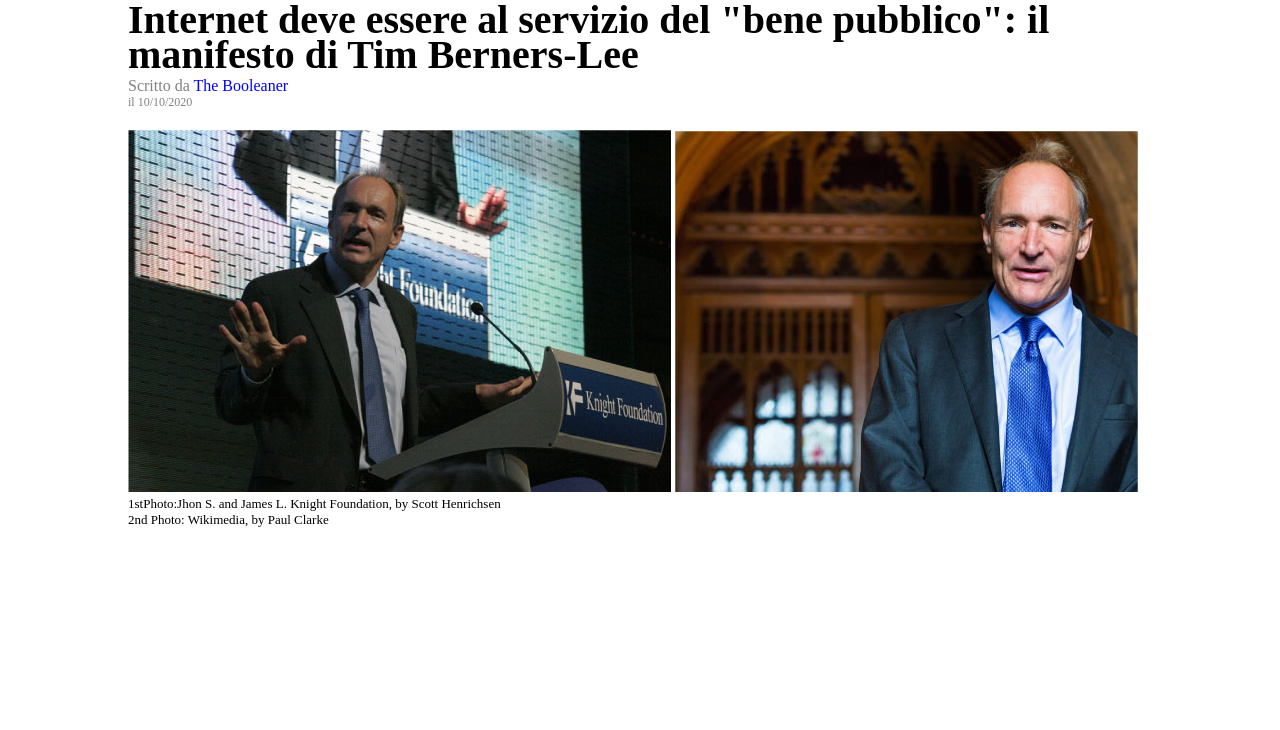
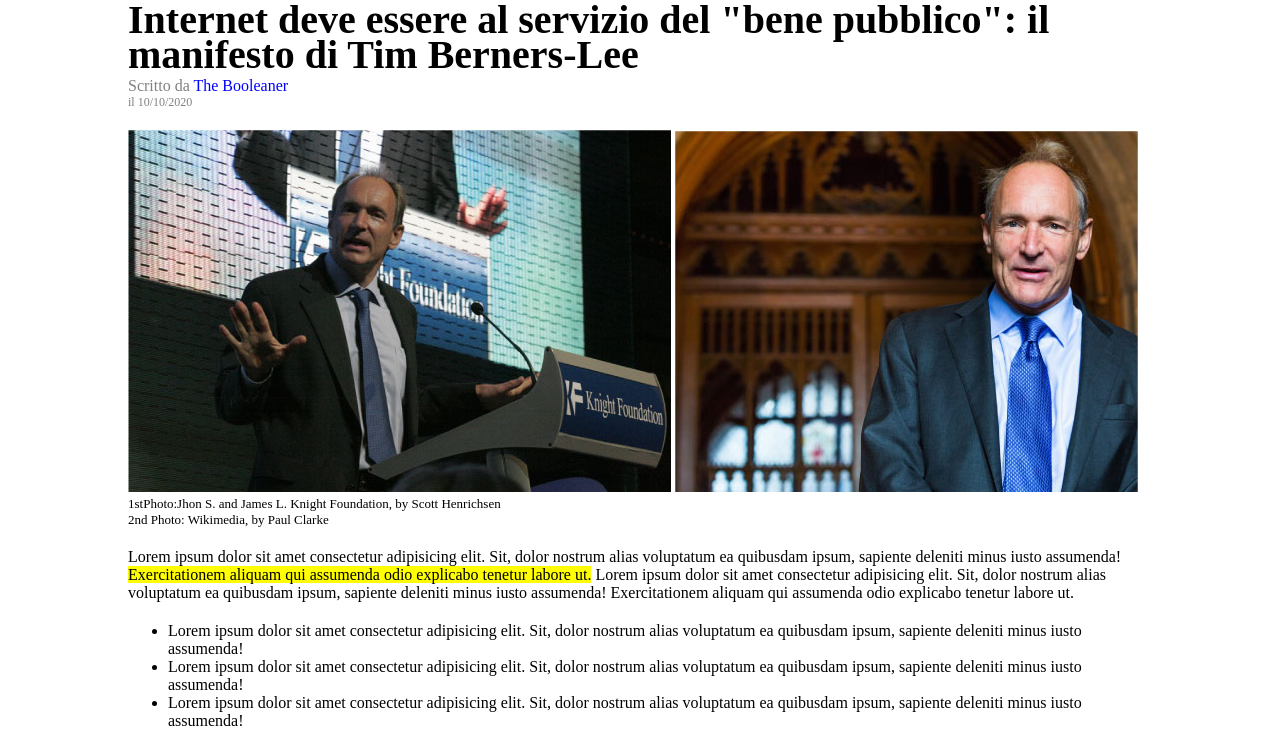
Before and after one commit to rcolonna00/style2.css, a website: page index.html in a window 1280 px wide. Shown: the part 87-817 px from the top of the page. Drawn offline with Linux system fonts and the light colour scheme.

Commit message:
aggiornato

```diff
--- a/css/style.css
+++ b/css/style.css
@@ -8,7 +8,7 @@
   margin: auto;
 }
 
-main {
+.margin-top {
   margin-top: 20px;
 }
 
@@ -27,6 +27,8 @@ header {
 }
 
 /*fine header*/
+
+/*section*/
 h1 {
   font-size: 40px;
   line-height: 35px;
@@ -53,6 +55,10 @@ h1 {
 .descrizione {
   font-size: 13px;
 }
-/*section*/
+/*fine section*/
 
-/*fine section*/
+/*articolo*/
+.evidenziato {
+  background-color: yellow;
+}
+/*fine articolo*/
--- a/index.html
+++ b/index.html
@@ -16,7 +16,7 @@
     </header>
     <!--fine logo-->
 
-    <main>
+    <main class="margin-top">
       <!--titolo-->
       <section>
         <div class="contenitore">
@@ -42,6 +42,43 @@
       <!--fine titolo-->
 
       <!--articolo-->
+      <div class="contenitore">
+        <div class="margin-top">
+          Lorem ipsum dolor sit amet consectetur adipisicing elit. Sit, dolor
+          nostrum alias voluptatum ea quibusdam ipsum, sapiente deleniti minus
+          iusto assumenda!
+          <span class="evidenziato">
+            Exercitationem aliquam qui assumenda odio explicabo tenetur labore
+            ut.</span
+          >
+          Lorem ipsum dolor sit amet consectetur adipisicing elit. Sit, dolor
+          nostrum alias voluptatum ea quibusdam ipsum, sapiente deleniti minus
+          iusto assumenda! Exercitationem aliquam qui assumenda odio explicabo
+          tenetur labore ut.
+        </div>
+
+        <div class="margin-top">
+          <ul>
+            <li>
+              Lorem ipsum dolor sit amet consectetur adipisicing elit. Sit,
+              dolor nostrum alias voluptatum ea quibusdam ipsum, sapiente
+              deleniti minus iusto assumenda!
+            </li>
+            <li>
+              Lorem ipsum dolor sit amet consectetur adipisicing elit. Sit,
+              dolor nostrum alias voluptatum ea quibusdam ipsum, sapiente
+              deleniti minus iusto assumenda!
+            </li>
+            <li>
+              Lorem ipsum dolor sit amet consectetur adipisicing elit. Sit,
+              dolor nostrum alias voluptatum ea quibusdam ipsum, sapiente
+              deleniti minus iusto assumenda!
+            </li>
+          </ul>
+        </div>
+        <!--tabella-->
+        <!--fine tabella-->
+      </div>
       <!--fine articolo-->
     </main>
 
```
